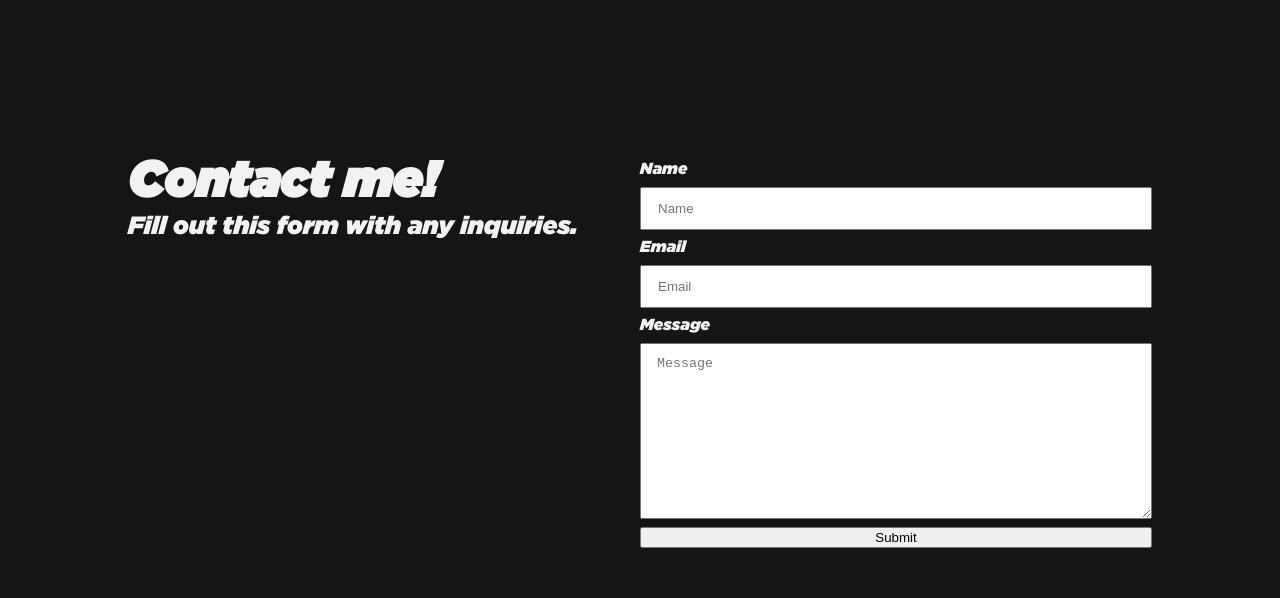
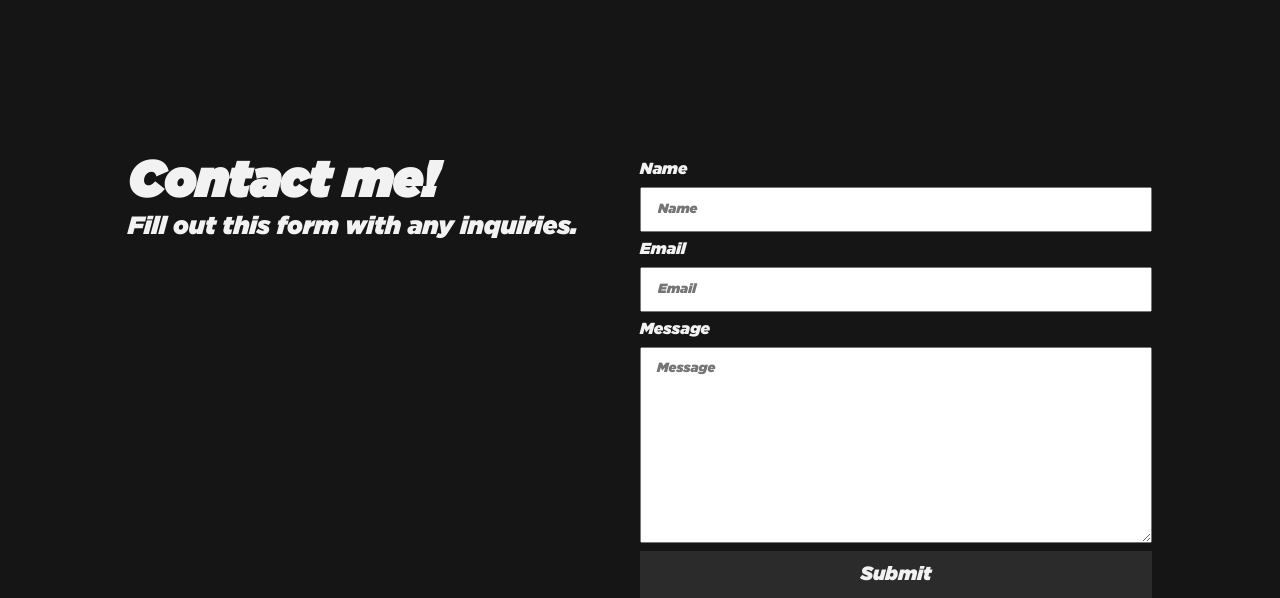
Before and after one commit to YoJxpiiter/zenconcepts.com, a plain HTML site: page index.html in a window 1280 px wide. Shown: the part 1249-1847 px from the top of the page. Before the commit the page ends 1797 px from the top, so only its background shows below. Drawn offline with Linux system fonts and the light colour scheme.

Commit message:
Update styles.css

```diff
--- a/styles.css
+++ b/styles.css
@@ -107,6 +107,7 @@ label {
 
 input, textarea {
     padding: 12px 16px;
+    font-family: Gotham Ultra;
 }
 
 .contact_info {
@@ -128,6 +129,12 @@ input, textarea {
 
 button {
     margin-top: 8px;
+    background-color: #2b2b2b;
+    color: #f2f2f2;
+    border: none;
+    font-family: Gotham Ultra;
+    padding: 12px 16px;
+    font-size: 1.2rem;
 }
 
 @media screen and (max-width: 960px) {
```
